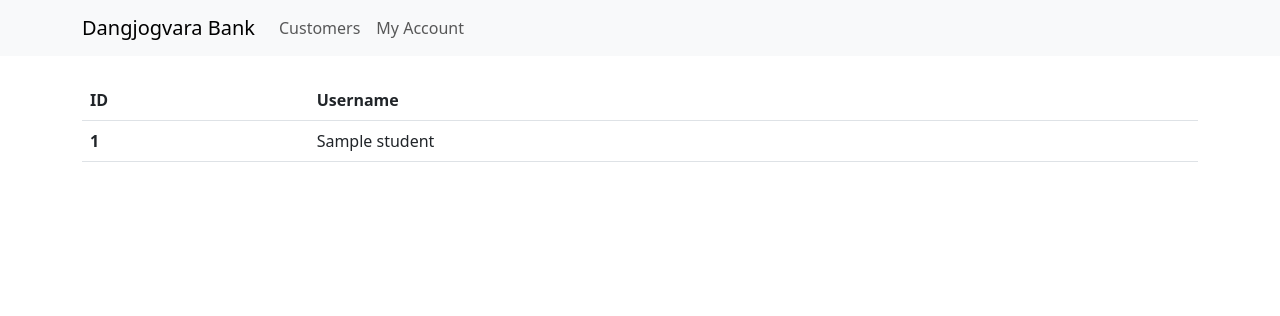
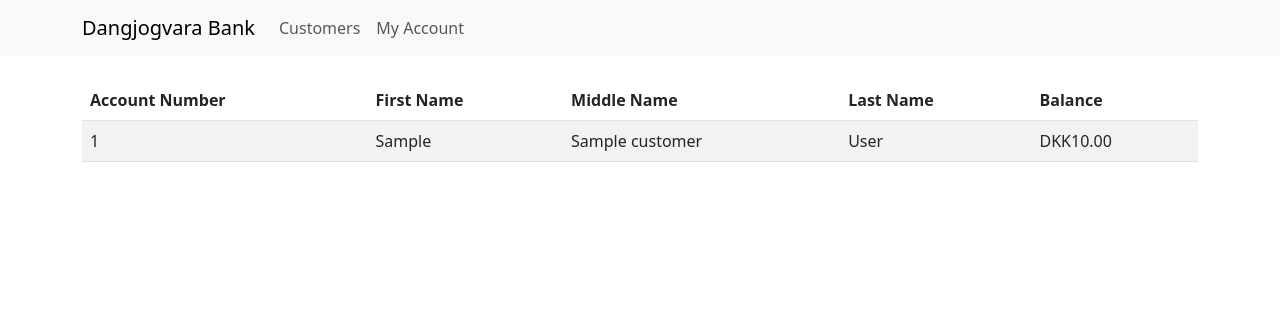
Before and after one commit to dangjogvara/bank_project_flask, a Flask app: page /customer in a window 1280 px wide. Shown: the top 316 px of the page. Run offline with Flask 2, Linux system fonts and the light colour scheme; a database or web service that is not in the repository returns one stand-in record (values such as "Sample title"); some libraries are stand-ins or nearby versions.

Commit message:
select * customers

```diff
--- a/app.py
+++ b/app.py
@@ -1,5 +1,4 @@
 import os
-
 import psycopg2
 from flask import Flask, render_template, url_for
 from db import DBConnect
@@ -29,9 +28,13 @@ def index():
 def customer():
     cursor = conn.cursor()
     try:
-        cursor.execute('SELECT * FROM student')
-        student_list = cursor.fetchall()
-        return render_template('customers.html', student_list=student_list, url_for=url_for)
+        cursor.execute("""SELECT c.first_name, c.middle_name, c.last_name, c.email, c.phone_number,
+        a.account_number, a.balance
+        FROM customer c, account a
+        WHERE c.customer_id = a.customer_id""")
+
+        customer_list = cursor.fetchall()
+        return render_template('customers.html', customer_list=customer_list, url_for=url_for)
     except(Exception, psycopg2.Error) as e:
         return f'Could not fetch students.\nError: {e}'
     finally:
@@ -42,11 +45,15 @@ def customer():
 def customer_account(user_id):
     cursor = conn.cursor()
     try:
-        cursor.execute('SELECT * FROM student WHERE customer_id=%s', user_id)
-        student_list = cursor.fetchall()
-        return render_template('account.html', user_id=user_id, student_list=student_list, url_for=url_for)
+        cursor.execute("""SELECT c.first_name, c.middle_name, c.last_name, c.email, c.phone_number,
+        a.account_number, a.balance
+        FROM customer c, account a
+        WHERE c.customer_id = a.customer_id and c.customer_id=%s""", user_id)
+
+        my_account = cursor.fetchall()
+        return render_template('account.html', my_account=my_account, url_for=url_for)
     except(Exception, psycopg2.Error) as e:
-        return f'Could not fetch students.\nError: {e}'
+        return f'Could not fetch account.\nError: {e}'
     finally:
         cursor.close()
 
--- /dev/null
+++ b/models/customer.py
@@ -0,0 +1,3 @@
+class Customer:
+    def __init__(self):
+        pass
--- a/templates/customers.html
+++ b/templates/customers.html
@@ -2,18 +2,24 @@
 
 {% block content %}
     <div class="container">
-        <table class="table">
+        <table class="table table-striped" id="table-customers" onclick="selectAccount()">
             <thead>
             <tr>
-                <th scope="col">ID</th>
-                <th scope="col">Username</th>
+                <th scope="col">Account Number</th>
+                <th scope="col">First Name</th>
+                <th scope="col">Middle Name</th>
+                <th scope="col">Last Name</th>
+                <th scope="col">Balance</th>
             </tr>
             </thead>
             <tbody>
-            {% for student in student_list %}
-                <tr>
-                    <th scope="row">{{ student[0] }}</th>
-                    <td>{{ student[1] }}</td>
+            {% for customer in customer_list %}
+                <tr class="cursor-pointer">
+                    <td>{{ customer[5] }}</td>
+                    <td>{{ customer[0] }}</td>
+                    <td>{{ customer[1] }}</td>
+                    <td>{{ customer[2] }}</td>
+                    <td>{{ "DKK{:,.2f}".format(customer[6]) }}</td>
                 </tr>
             {% endfor %}
             </tbody>
```
Also changed, not shown: templates/account.html (+22 -4 lines).
